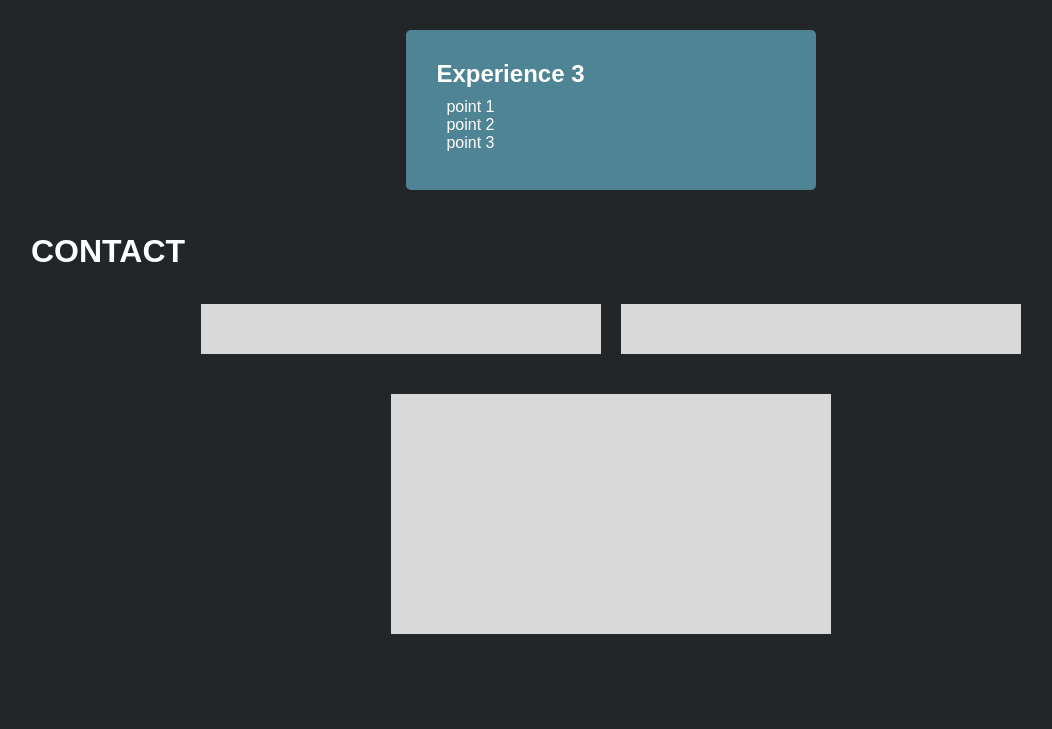
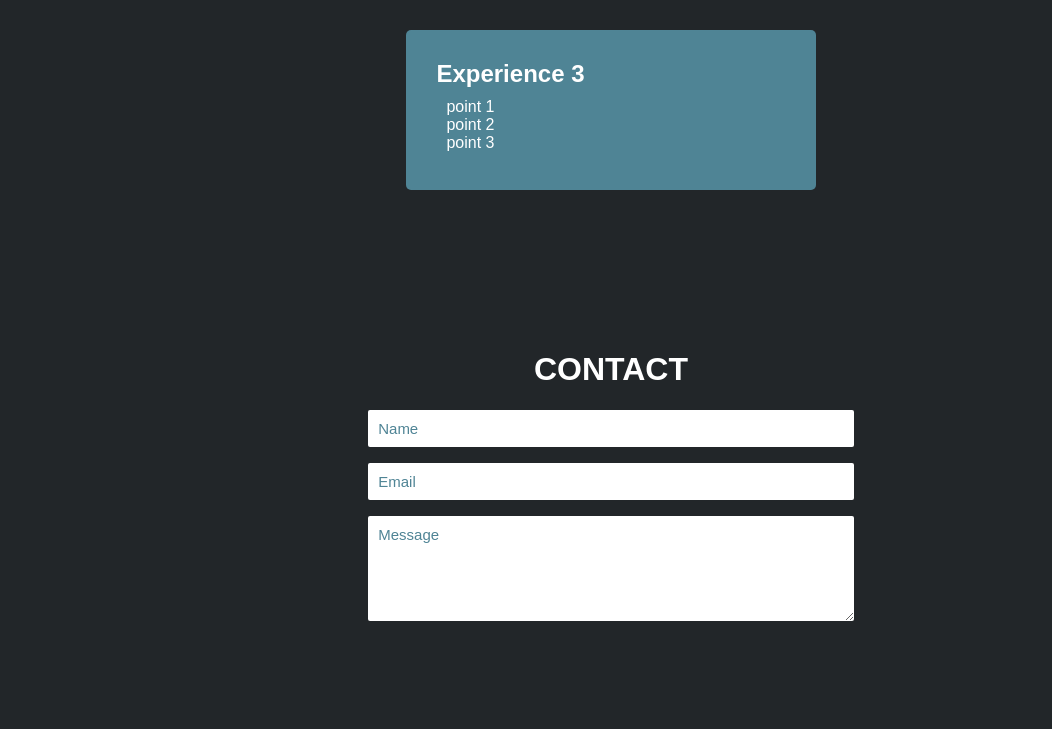
Before and after one commit to MLH-Fellowship/project-22-sum-17-abisha-vi-linh-ishami, a Flask app: page / in a window 1280 px wide. Shown: the part 2473-3202 px from the top of the page, without its empty margins (29-1081 px from the left). Before the commit the page ends 3107 px from the top, so only its background shows below. Run offline with Flask 2, Linux system fonts and the light colour scheme; some libraries are stand-ins or nearby versions.

Commit message:
contact form html & css

```diff
--- a/app/static/styles/main.css
+++ b/app/static/styles/main.css
@@ -261,68 +261,33 @@ ul a:hover {
   margin-bottom: 10px;
 }
 
-/*Contacts Section */
-.contact-title {
-  color: white;
-  padding: 2px;
+/*Contact*/
+.contact {
+    width: 100%;
+    margin: 15vh 0 10vh 0;
+    display: flex;
+    flex-direction: column;
+    align-items: center;
+    justify-content: center;
+}
+.contact-form {
+    display: flex;
+    flex-direction: column;
+    gap: 1rem;
+    justify-content: center;
+    align-items: center;
+    width: 100%;
+
 }
 
-.name-field {
-  border-radius: 0px;
-  background: #73ad21;
-  padding: 20px;
-  width: 200px;
-  height: 150px;
+.contact-form input, textarea {
+    border: none;
+    border-radius: 2px;
+    font-size: 15px;
+    padding: 10px;
+    width: 40%;
 }
 
-.name-title {
-  color: white;
-  text-align: center;
+.contact-form input::placeholder, textarea::placeholder {
+    color:#4f8495;
 }
-
-.email-title {
-  color: white;
-  text-align: center;
-}
-
-.flex-container {
-  display: flex;
-  justify-content: center;
-  background-color: rgb(34, 38, 41);
-}
-
-.flex-container > div {
-  background-color: #d9d9d9;
-  width: 400px;
-  margin: 10px;
-  text-align: center;
-  line-height: 50px;
-  font-size: 30px;
-  color: #d9d9d9;
-}
-
-.flex-container-1 {
-  display: flex;
-  justify-content: center;
-  background-color: rgb(34, 38, 41);
-}
-
-.flex-container-1 > div {
-  background-color: #d9d9d9;
-  width: 400px;
-  margin: 10px;
-  text-align: center;
-  line-height: 50px;
-  font-size: 30px;
-  color: #d9d9d9;
-}
-
-.description-box {
-  border-radius: 0px;
-  background: #d9d9d9;
-  padding: 20px;
-  width: 200px;
-  height: 200px;
-  position: relative;
-  top: 20px;
-}
--- a/app/templates/index.html
+++ b/app/templates/index.html
@@ -36,7 +36,7 @@
       <a href=""><li>Experience</li></a>
       <a href="#projs"><li>Projects</li></a>
       <a href="#about"><li>About Me</li></a>
-      <a href=""><li>Contact</li></a>
+      <a href="#contact"><li>Contact</li></a>
     </ul>
   </nav>
 
@@ -122,11 +122,11 @@
 
     <!--Experiences -->
     <div class="experience">
-      <h1> Experience </h1>
+      <h1>Experience</h1>
       <div class="exp-cards">
         {% for exp in experiences %}
         <div class="exp-card">
-          <h2> {{ exp.name }} </h2>
+          <h2>{{ exp.name }}</h2>
           <ul>
             {% for pt in exp.descrip %}
             <li>{{ pt }}</li>
@@ -137,22 +137,19 @@
       </div>
     </div>
 
-
-    <!--Contacts -->
-    <div class="contacts">
-      <h1 class = "contact-title"> Contact </h1>
-      <div class = "Name">
-          <div class = "flex-container">
-              <div>1</div>
-              <div></div>
-          </div>
-      </div>
-
-        <div class = "flex-container-1">
-            <div class = "description-box">1</div>
-        </div>
-      </div>
-  </div>
-
-</body>
+    <!--Contact-->
+    <div id="contact" class="contact">
+      <h1>Contact</h1>
+      <form class="contact-form">
+        <input type="text" id="name" placeholder="Name" required />
+        <input type="email" id="email" placeholder="Email" required />
+        <textarea
+          id="message"
+          placeholder="Message"
+          required
+          rows="5"
+        ></textarea>
+      </form>
+    </div>
+  </body>
 </html>
```
